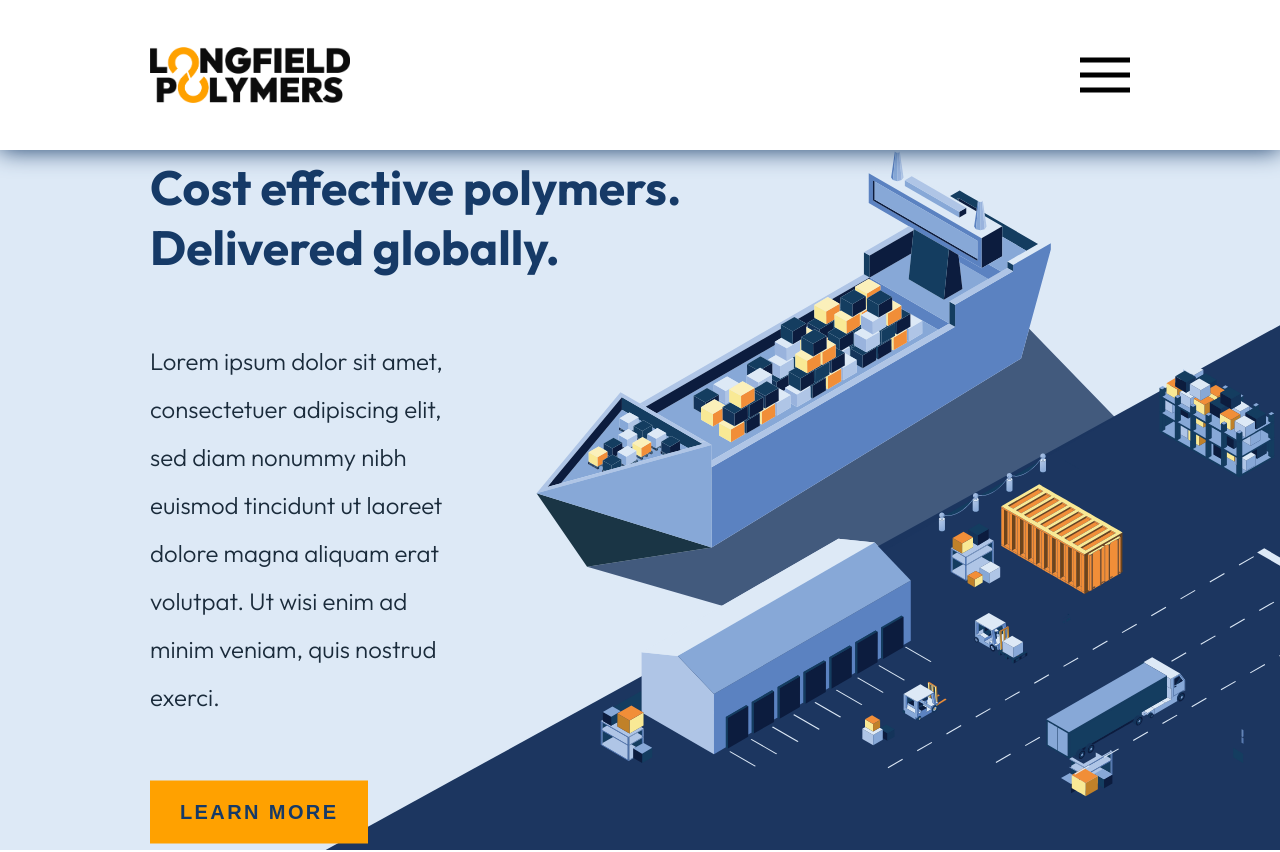
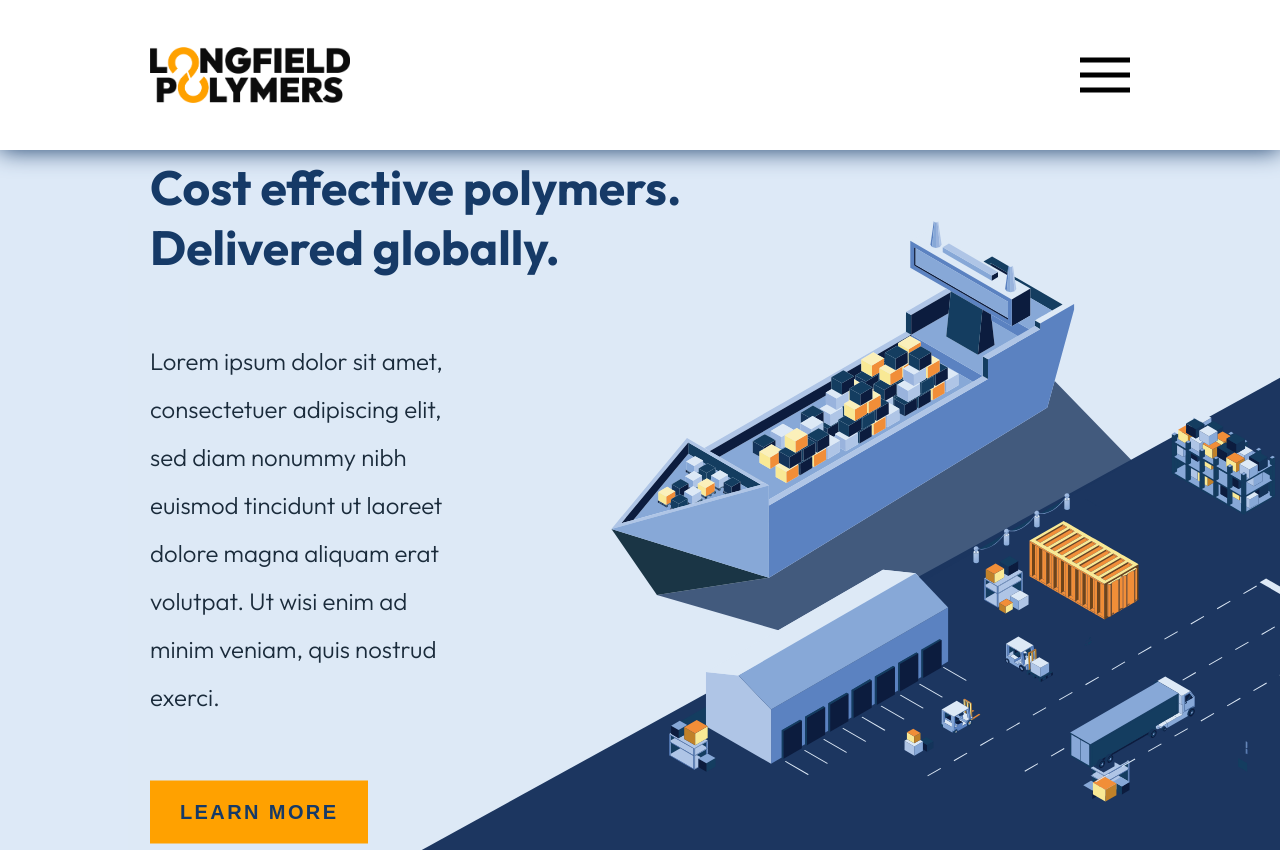
Before and after one commit to camcgreen/longfield, a Next.js app: page / in a window 1280 px wide. Shown: the top 852 px of the page. Built offline with nearby package versions, Linux system fonts and the light colour scheme.

Commit message:
make hero image smaller and pin to bottom right

```diff
--- a/styles/Hero.module.css
+++ b/styles/Hero.module.css
@@ -8,11 +8,16 @@
 
 .hero img {
   position: absolute;
-  top: 0;
-  left: 0;
-  width: 100%;
-  height: 100%;
+  /* top: 0;
+  left: 0; */
+  bottom: 0;
+  right: 0;
+  /* width: 100%; */
+  /* height: 100%; */
+  width: 90%;
+  height: 90%;
   object-fit: cover;
+  /* object-fit: contain; */
   pointer-events: none;
 }
 
@@ -41,6 +46,11 @@
 }
 
 @media (max-width: 1500px) {
+/* .hero img {
+  width: 100%;
+  height: 100%;
+} */
+
   .content p {
     max-width: 400px;
   }
@@ -63,6 +73,8 @@
     /* display: none; */
     position: relative;
     order: 2;
+    width: 100%;
+    height: 100%;
   }
 
   .content {
```
